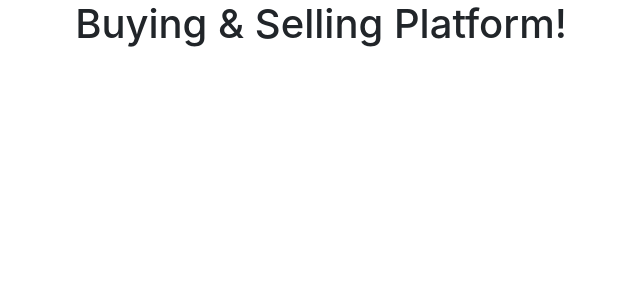
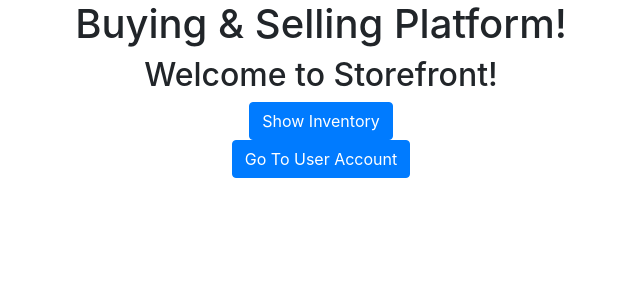
Before and after one commit to GabeGallagher/GallagherBisgroveProject2, an Angular app: page /storefront in a window 1280 px wide. Before the commit this address led to /. Shown: the top 300 px of the page, without its empty margins (319-959 px from the left). Built offline with nearby package versions, Linux system fonts and the light colour scheme.

Commit message:
implemented basic storefront functionality

```diff
--- a/src/app/app-routing.module.ts
+++ b/src/app/app-routing.module.ts
@@ -6,6 +6,7 @@ import { UserComponent } from './user/user.component';
 import { ItemComponent } from './item/item.component';
 import { RegistrationComponent} from './registration/registration.component';
 import { ComplaintComponent } from './complaint/complaint.component';
+import { StorefrontComponent } from './storefront/storefront.component';
 
 const routes: Routes = [
   {
@@ -27,6 +28,10 @@ const routes: Routes = [
   {
     path: 'complaint',
     component: ComplaintComponent
+  },
+  {
+    path: 'storefront',
+    component: StorefrontComponent
   }
 ];
 
--- a/src/app/storefront/storefront.component.html
+++ b/src/app/storefront/storefront.component.html
@@ -1,3 +1,9 @@
-<p>
-  storefront works!
-</p>
+<h2>Welcome to Storefront!</h2>
+
+<div>
+  <button class="btn btn-primary btn-center" (click)="onShowInventory()">Show Inventory</button>
+</div>
+
+<div>{{clickMessage}}</div>
+
+<button class="btn btn-primary btn-center" (click)="onToAccount()">Go To User Account</button>
--- a/src/app/storefront/storefront.component.ts
+++ b/src/app/storefront/storefront.component.ts
@@ -1,4 +1,5 @@
 import { Component, OnInit } from '@angular/core';
+import { Router } from '@angular/router';
 
 @Component({
   selector: 'app-storefront',
@@ -7,7 +8,18 @@ import { Component, OnInit } from '@angular/core';
 })
 export class StorefrontComponent implements OnInit {
 
-  constructor() { }
+  clickMessage = '';
+
+  constructor(private router: Router) { }
+
+  onShowInventory() {
+    this.clickMessage = 'Inventory currently not implemented, but the button works!';
+    // logic for inserting transactions into DB goes here
+  }
+
+  onToAccount() {
+    this.router.navigate(['user']);
+  }
 
   ngOnInit() {
   }
```
